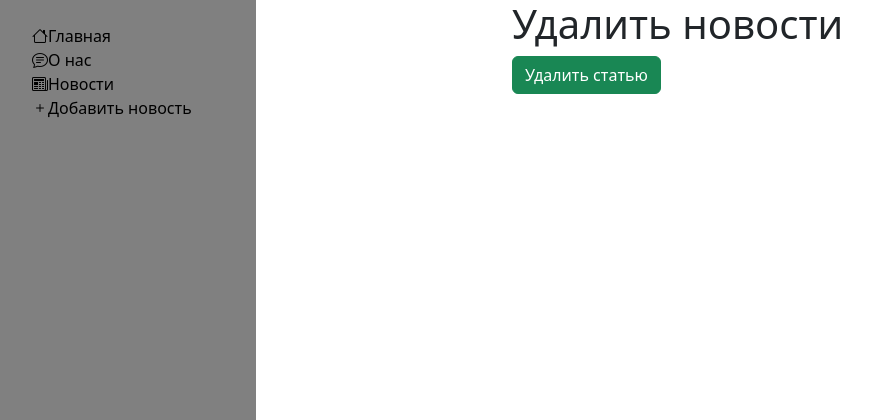
After one commit to AleksanderMerkulov/python-django, a Django app: page /news/1/delete in a window 1280 px wide. The commit adds this page. Shown: the top 420 px of the page, without its empty margins (0-871 px from the left). Run offline with Django 3.2, Linux system fonts and the light colour scheme; data comes from the database, SQL or seed files in the repository; both versions use the stored data as it was after the commit.

Commit message:
удаление новостей

```diff
--- a/news/models.py
+++ b/news/models.py
@@ -9,6 +9,9 @@ class Articles(models.Model):
     def __str__(self):
         return self.title
 
+    def get_absolute_url(self):
+        return f'/news/{self.id}'
+
     class Meta:
         verbose_name = 'Новость'
         verbose_name_plural = 'Новости'
--- /dev/null
+++ b/news/templates/news/news_delete.html
@@ -0,0 +1,23 @@
+{% extends 'main/base.html' %}
+
+{% block style %}
+    <style>
+        .form{
+            width: 50%;
+            margin: 0 auto;
+        }
+        .form-control{
+            margin-bottom: 5px;
+        }
+    </style>
+{% endblock %}
+
+{% block content %}
+    <div class="form">
+        <h1>Удалить новости</h1>
+        <form method="post">
+            {% csrf_token %}
+            <button class="btn btn-success">Удалить статью</button>
+        </form>
+    </div>
+{% endblock %}
--- a/news/templates/news/news_detail.html
+++ b/news/templates/news/news_detail.html
@@ -7,4 +7,8 @@
     <h1>{{ article.title }}</h1>
     <h2>{{ article.anons }}</h2>
     <p>{{ article.full_text }}</p>
+    <div>
+        <a href="{% url 'news_delete' article.id %}" class="btn btn-danger">Удалить</a>
+        <a href="{% url 'news_update' article.id %}" class="btn">Изменить</a>
+    </div>
 {% endblock %}
--- a/news/urls.py
+++ b/news/urls.py
@@ -4,5 +4,8 @@ from .views import *
 urlpatterns = [
     path('', news_home, name='news_home'),
     path('add/', news_adder, name='news_add'),
-    path('<int:pk>', NewsDetailView.as_view(), name='news_detail')
+    path('filter', filter, name='filter'),
+    path('<int:pk>', NewsDetailView.as_view(), name='news_detail'),
+    path('<int:pk>/update', NewsUpdateView.as_view(), name='news_update'),
+    path('<int:pk>/delete', NewsDeleteView.as_view(), name='news_delete'),
 ]
--- a/news/views.py
+++ b/news/views.py
@@ -1,7 +1,7 @@
 from django.shortcuts import render, redirect
 from .models import Articles
-from .forms import ArticlesForm
-from django.views.generic import DetailView
+from .forms import ArticlesForm, FilterForm
+from django.views.generic import DetailView, UpdateView, DeleteView
 
 def news_home(request):
     news = Articles.objects.order_by('-date')
@@ -10,8 +10,25 @@ def news_home(request):
 
 class NewsDetailView(DetailView):
     model = Articles
-    template_name = 'news/news_detail_view'
+    template_name = 'news/news_detail.html'
     context_object_name = 'article'
+
+
+class NewsUpdateView(UpdateView):
+    model = Articles
+    template_name = 'news/news_add.html'
+
+    # fields = ['title', 'anons', 'full_text', 'date']
+    form_class = ArticlesForm
+
+
+class NewsDeleteView(DeleteView):
+    model = Articles
+    success_url = '/news/'
+    template_name = 'news/news_delete.html'
+
+    # form_class = ArticlesForm
+
 
 
 def news_adder(request):
@@ -33,3 +50,8 @@ def news_adder(request):
     }
 
     return render(request, 'news/news_add.html', data)
+
+
+def filter(request):
+    form = FilterForm()
+    return render(request, 'news/filter.html', {'form': form})
```
Also changed, not shown: news/forms.py (+7 -0 lines), news/templates/news/filter.html (added, +11 -0 lines), db.sqlite3.
